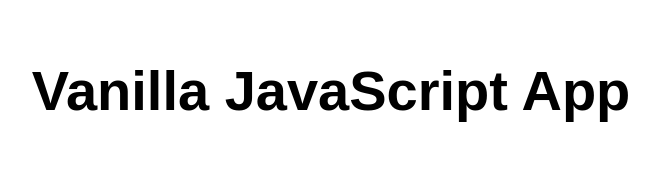
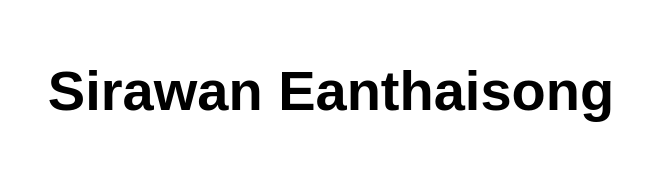
Before and after one commit to gnotsfw/webappkku, a plain HTML site: page src/index.html in a window 1280 px wide. Shown: the whole page, without its empty margins (309-968 px from the left). Drawn offline with Linux system fonts and the light colour scheme.

Commit message:
Update index.html

```diff
--- a/src/index.html
+++ b/src/index.html
@@ -10,7 +10,7 @@
 
 <body>
   <main>
-    <h1>Vanilla JavaScript App</h1>
+    <h1>Sirawan Eanthaisong</h1>
   </main>
 </body>
 
```
